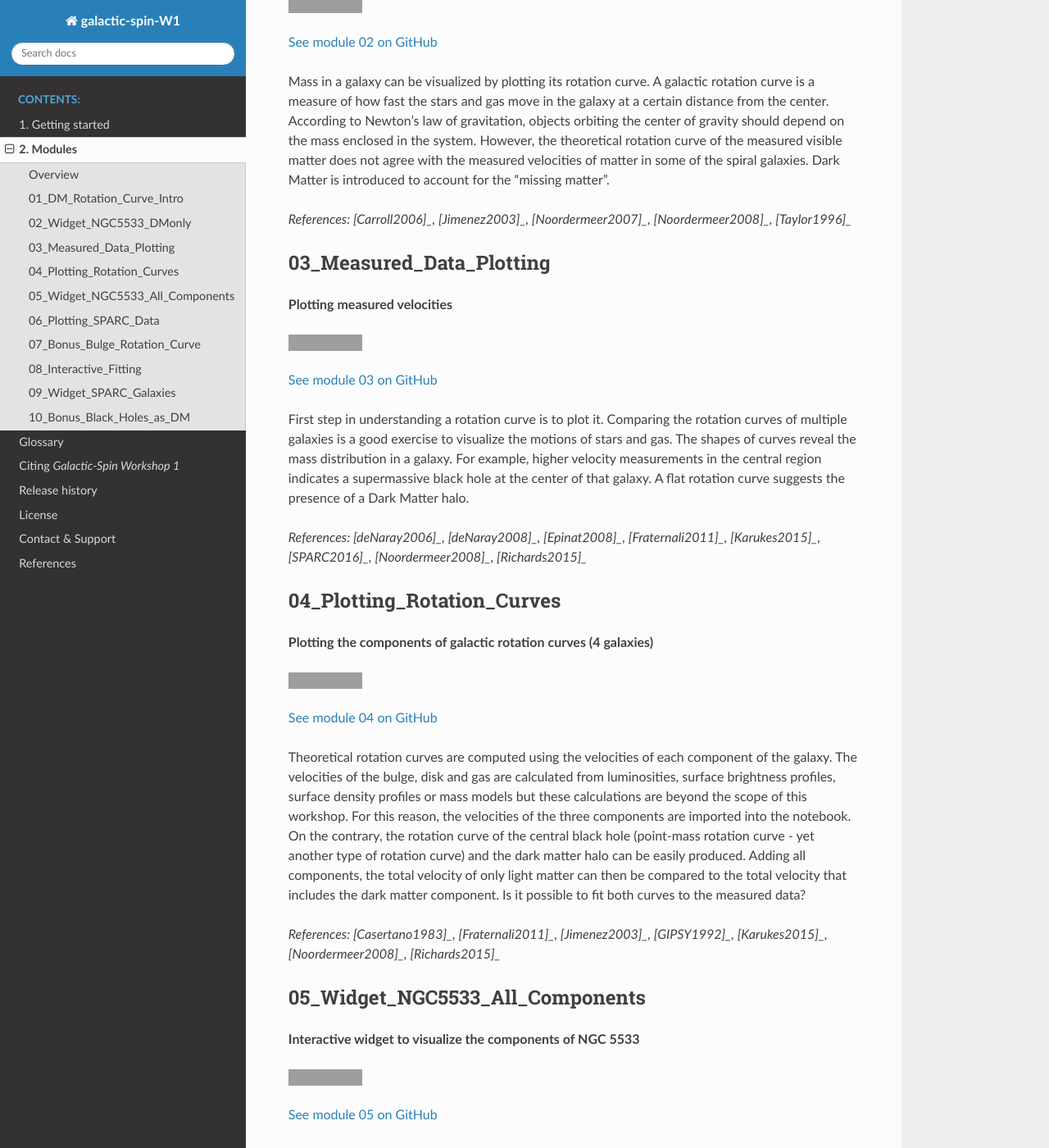
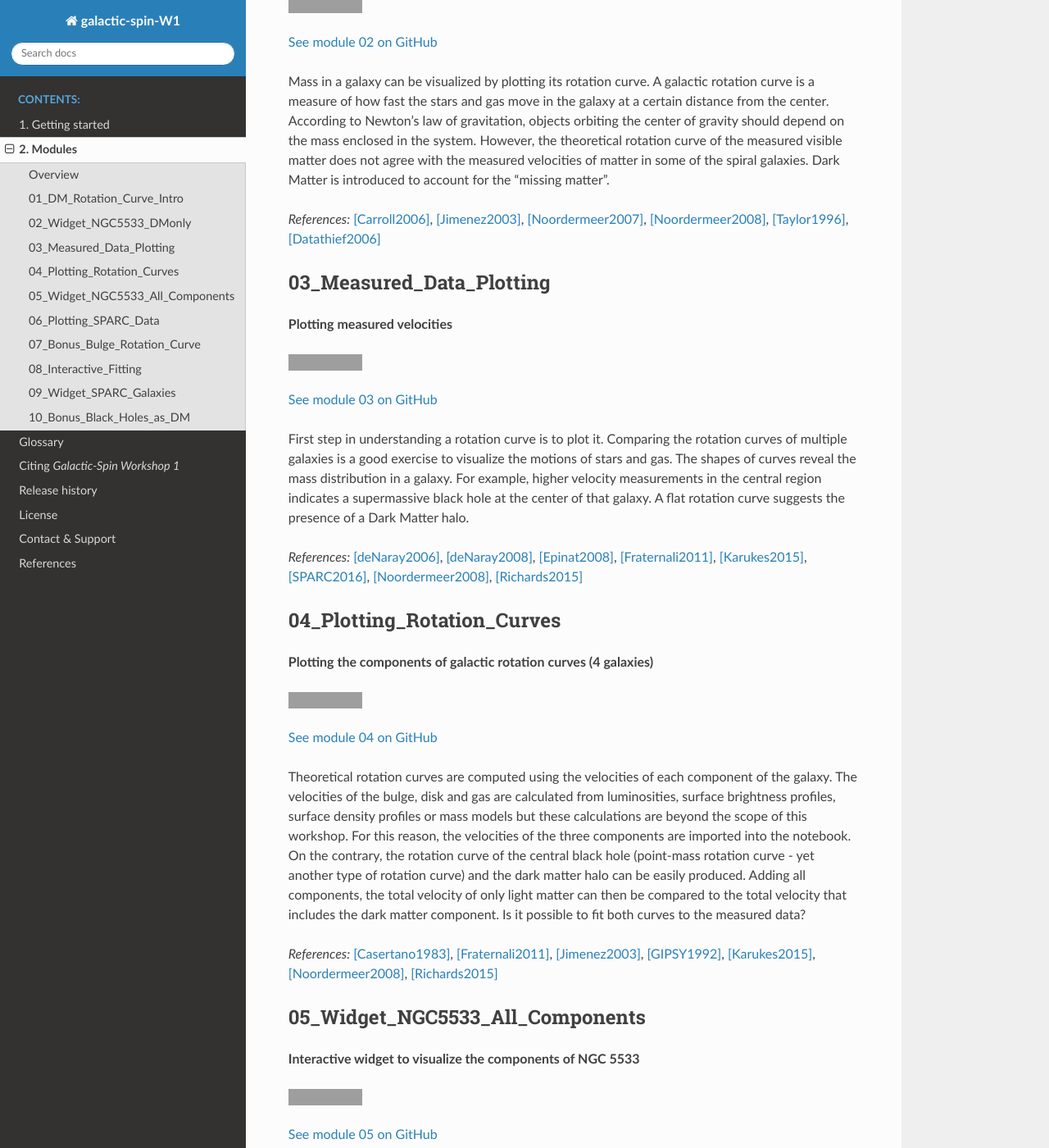
Before and after one commit to villano-lab/galactic-spin-W1, a Sphinx documentation site: the page built from docs/source/02_Modules.rst, in a window 1280 px wide and 1400 px high, scrolled down 1268 px. Shown: the whole window at 82% size. Built offline with Sphinx 7.4.7 and the Read the Docs theme 2.0.0, drawn with Linux system fonts in a browser that asks for light colours; some of the changed text lies outside the part shown; grey boxes are pictures that could not be loaded.

Commit message:
Fix reference list in Modules page of docs.

```diff
--- a/docs/source/02_Modules.rst
+++ b/docs/source/02_Modules.rst
@@ -67,7 +67,7 @@ Description of the learning modules
 
 Rotation curves are a measure of how fast an object is moving at a certain distance from the center. Three kinds of rotation curves are discussed in this notebook: rigid-body rotation, planetary rotation, and galactic flat rotation. With the help of animations and rotation curve plots, the three cases are compared to gain a better understanding of galactic rotation curves.
 
-*References: [Carroll2006]_, [Williams2021]_*
+*References:* [Carroll2006]_, [Williams2021]_
 
 ------------------------
 02_Widget_NGC5533_DMonly
@@ -82,7 +82,7 @@ Rotation curves are a measure of how fast an object is moving at a certain dista
 
 Mass in a galaxy can be visualized by plotting its rotation curve. A galactic rotation curve is a measure of how fast the stars and gas move in the galaxy at a certain distance from the center. According to Newton's law of gravitation, objects orbiting the center of gravity should depend on the mass enclosed in the system. However, the theoretical rotation curve of the measured visible matter does not agree with the measured velocities of matter in some of the spiral galaxies. Dark Matter is introduced to account for the "missing matter".
 
-*References: [Carroll2006]_, [Jimenez2003]_, [Noordermeer2007]_, [Noordermeer2008]_, [Taylor1996]_*
+*References:* [Carroll2006]_, [Jimenez2003]_, [Noordermeer2007]_, [Noordermeer2008]_, [Taylor1996]_, [Datathief2006]_
 
 -------------------------
 03_Measured_Data_Plotting
@@ -97,7 +97,7 @@ Mass in a galaxy can be visualized by plotting its rotation curve. A galactic ro
 
 First step in understanding a rotation curve is to plot it. Comparing the rotation curves of multiple galaxies is a good exercise to visualize the motions of stars and gas. The shapes of curves reveal the mass distribution in a galaxy. For example, higher velocity measurements in the central region indicates a supermassive black hole at the center of that galaxy. A flat rotation curve suggests the presence of a Dark Matter halo.
 
-*References: [deNaray2006]_, [deNaray2008]_, [Epinat2008]_, [Fraternali2011]_, [Karukes2015]_, [SPARC2016]_, [Noordermeer2008]_, [Richards2015]_*
+*References:* [deNaray2006]_, [deNaray2008]_, [Epinat2008]_, [Fraternali2011]_, [Karukes2015]_, [SPARC2016]_, [Noordermeer2008]_, [Richards2015]_
 
 ---------------------------
 04_Plotting_Rotation_Curves
@@ -112,7 +112,7 @@ First step in understanding a rotation curve is to plot it. Comparing the rotati
 
 Theoretical rotation curves are computed using the velocities of each component of the galaxy. The velocities of the bulge, disk and gas are calculated from luminosities, surface brightness profiles, surface density profiles or mass models but these calculations are beyond the scope of this workshop. For this reason, the velocities of the three components are imported into the notebook. On the contrary, the rotation curve of the central black hole (point-mass rotation curve - yet another type of rotation curve) and the dark matter halo can be easily produced. Adding all components, the total velocity of only light matter can then be compared to the total velocity that includes the dark matter component. Is it possible to fit both curves to the measured data?
 
-*References: [Casertano1983]_, [Fraternali2011]_, [Jimenez2003]_, [GIPSY1992]_, [Karukes2015]_, [Noordermeer2008]_, [Richards2015]_*
+*References:* [Casertano1983]_, [Fraternali2011]_, [Jimenez2003]_, [GIPSY1992]_, [Karukes2015]_, [Noordermeer2008]_, [Richards2015]_
 
 --------------------------------
 05_Widget_NGC5533_All_Components
@@ -127,7 +127,7 @@ Theoretical rotation curves are computed using the velocities of each component
 
 The rotation curves of each component in the galaxy NGC 5533 can be scaled up and down using the interactive widget in this notebook. The best combination of the scaling parameters results in a good fit to the measured data points. To characterize the goodness of the fit, the reduced chi-squared value is calculated. A value close to 1 is an indication of a good fit.
 
-*References: [Jimenez2003]_, [Noordermeer2007]_, [Noordermeer2008]_, [Taylor1996]_*
+*References:* [Jimenez2003]_, [Noordermeer2007]_, [Noordermeer2008]_, [Taylor1996]_, [Datathief2006]_
 
 ----------------------
 06_Plotting_SPARC_Data
@@ -142,7 +142,7 @@ The rotation curves of each component in the galaxy NGC 5533 can be scaled up an
 
 The Spitzer Photometry & Accurate Rotation Curves (SPARC) database provides pre-calculated velocities of the bulge, disk and gas in 175 galaxies, as well as the measured velocity data points. Analogous to the 4_Plotting_Rotation_Curves.ipynb activity, this notebook also gives a guide to calculating the missing dark matter component and compares the rotation curve of luminous matter to the total velocity with the dark matter component.
 
-*References: [Jimenez2003]_, [SPARC2016]_, [lmfit2021]_, [SWIN]_*
+*References:* [Jimenez2003]_, [SPARC2016]_, [lmfit2021]_, [SWIN]_
 
 -----------------------------
 07_Bonus_Bulge_Rotation_Curve
@@ -157,7 +157,7 @@ The Spitzer Photometry & Accurate Rotation Curves (SPARC) database provides pre-
 
 The bulge is the most luminous, central component of a spiral galaxy that contains densely packed stars and gas. Although the rotation curve of the bulge can be derived from luminosity measurements, more theoretical models only utilize empirically-derived parameters such as the central surface brightness, the total luminosity of the bulge, the concentration parameter, and a characteristic radius. With the use of these parameters and calculus, the theoretical rotation of the bulge can be derived.
 
-*References: [Noordermeer2008]_, [Noordermeer2007]_, [Fraternali2011]_, [Mamajek2015]_, [Carroll2006]_, [Graham2001]_*
+*References:* [Noordermeer2008]_, [Noordermeer2007]_, [Fraternali2011]_, [Mamajek2015]_, [Carroll2006]_, [Graham2001]_
 
 ----------------------
 08_Interactive_Fitting
@@ -187,7 +187,7 @@ Fitting is a statistical method to scale parameters of a function until it close
 
 After selecting a galaxy from the SPARC database of 175 galaxies, each component can be scaled up and down using the sliders of the interactive widget. Additionally, the fit parameters of the best fit to the measured velocities is revealed, along with an image of the selected galaxy from the NASA SkyView database.
 
-*References: [Jimenez2003]_, [SPARC2016]_, [lmfit2021]_, [SkyView1998]_*
+*References:* [Jimenez2003]_, [SPARC2016]_, [lmfit2021]_, [SkyView1998]_
 
 --------------------------
 10_Bonus_Black_Holes_as_DM
@@ -202,4 +202,4 @@ After selecting a galaxy from the SPARC database of 175 galaxies, each component
 
 How many tiny black holes can account for the missing mass called dark matter? The interactive widgets and the visual representations of the number and mass of black holes give a good explanation to this question. For comparison, two spiral galaxies are investigated: NGC 5533 and NGC 7814.
 
-*References: [Fraternali2011]_, [Jimenez2003]_, [lmfit2021]_, [Noordermeer2007]_, [Noordermeer2008]_, [Springer2008]_, [GIPSY1992]_*
+*References:* [Fraternali2011]_, [Jimenez2003]_, [lmfit2021]_, [Noordermeer2007]_, [Noordermeer2008]_, [Springer2008]_, [GIPSY1992]_
```
Also changed, not shown: other parts of docs/source/02_Modules.rst (+1 -1 lines).
